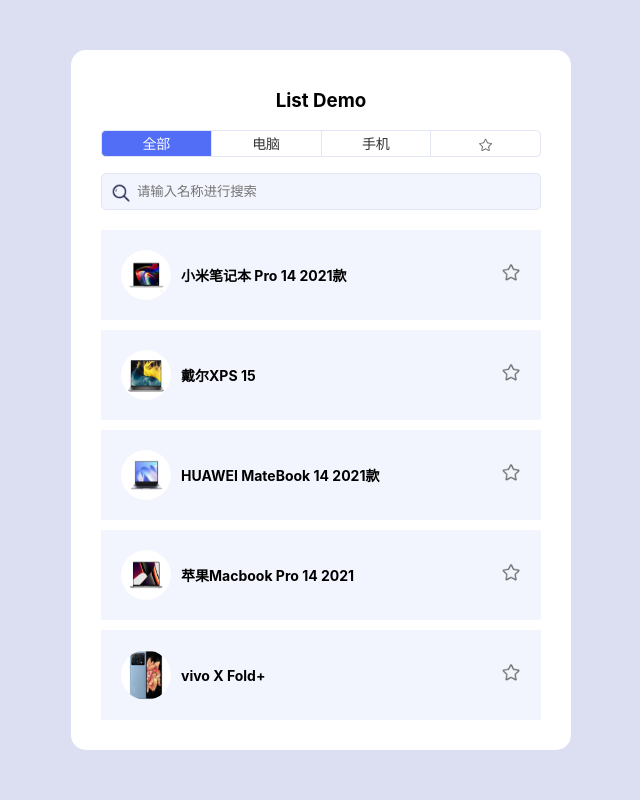
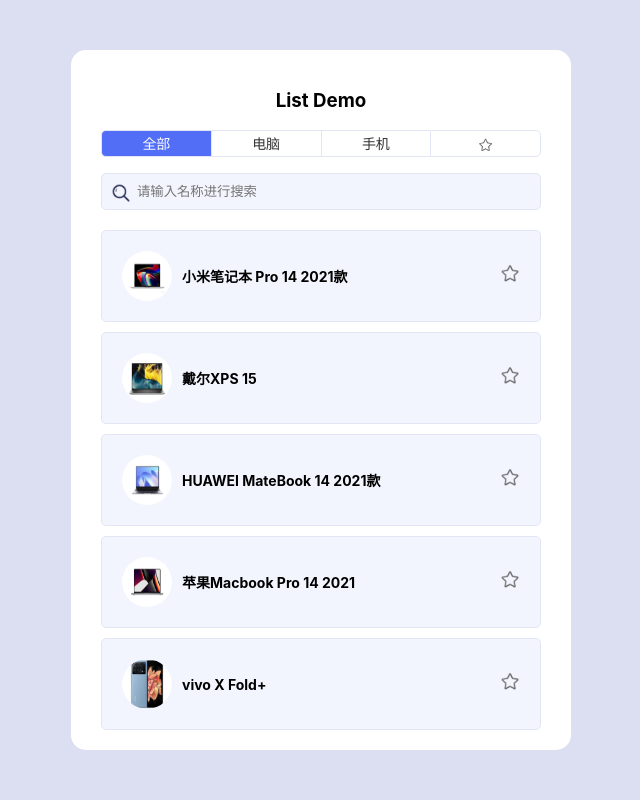
Before and after one commit to yanmiao99/react-notes, a React (Create React App) app in the folder day2/: page / in a window 1280 px wide. Shown: the top 800 px of the page, without its empty margins (319-959 px from the left). Built offline with nearby package versions, Linux system fonts and the light colour scheme.

Commit message:
style : List Demo - 细节优化

```diff
--- a/day2/src/list/list-box.css
+++ b/day2/src/list/list-box.css
@@ -12,6 +12,8 @@
     align-items: center;
     background: #F3F5FE;
     margin-bottom: 10px;
+    border-radius: 5px;
+    border: 1px solid #E2E5F4;
 }
 
 .item-info {
```
